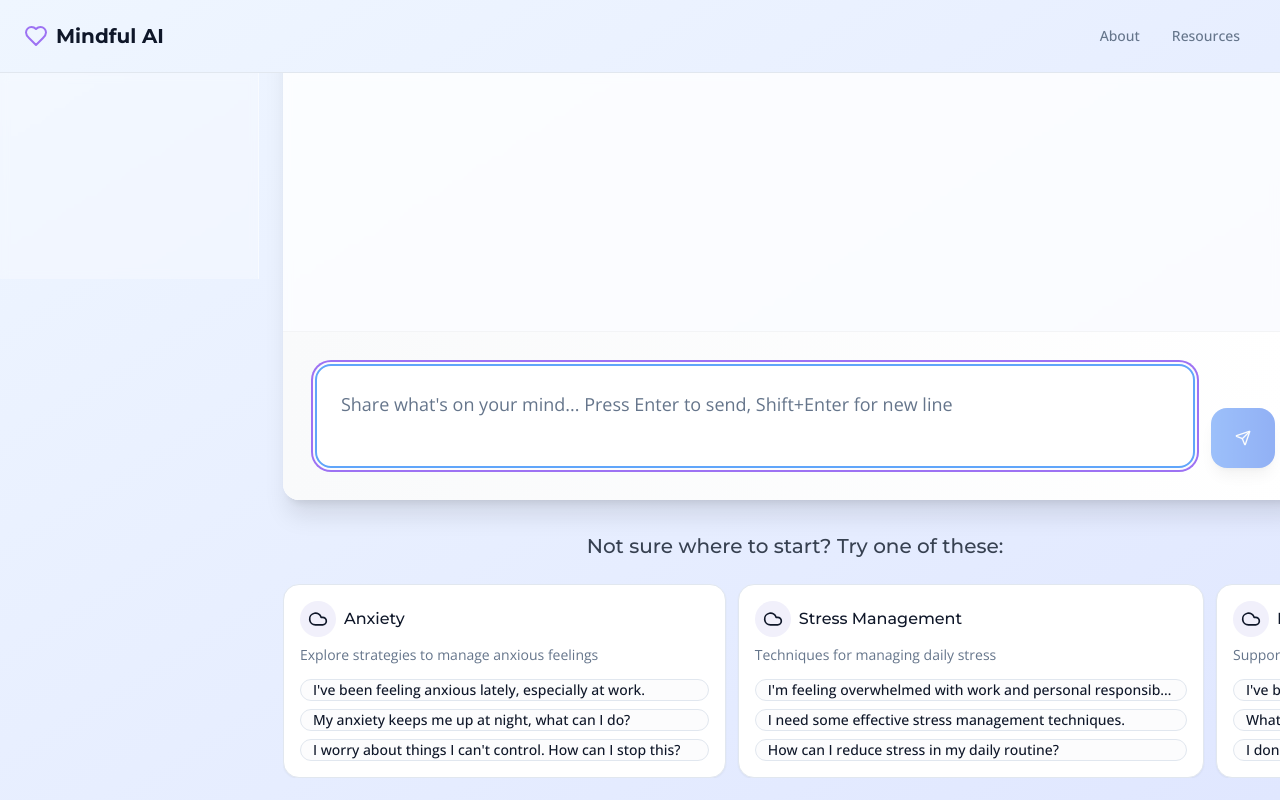
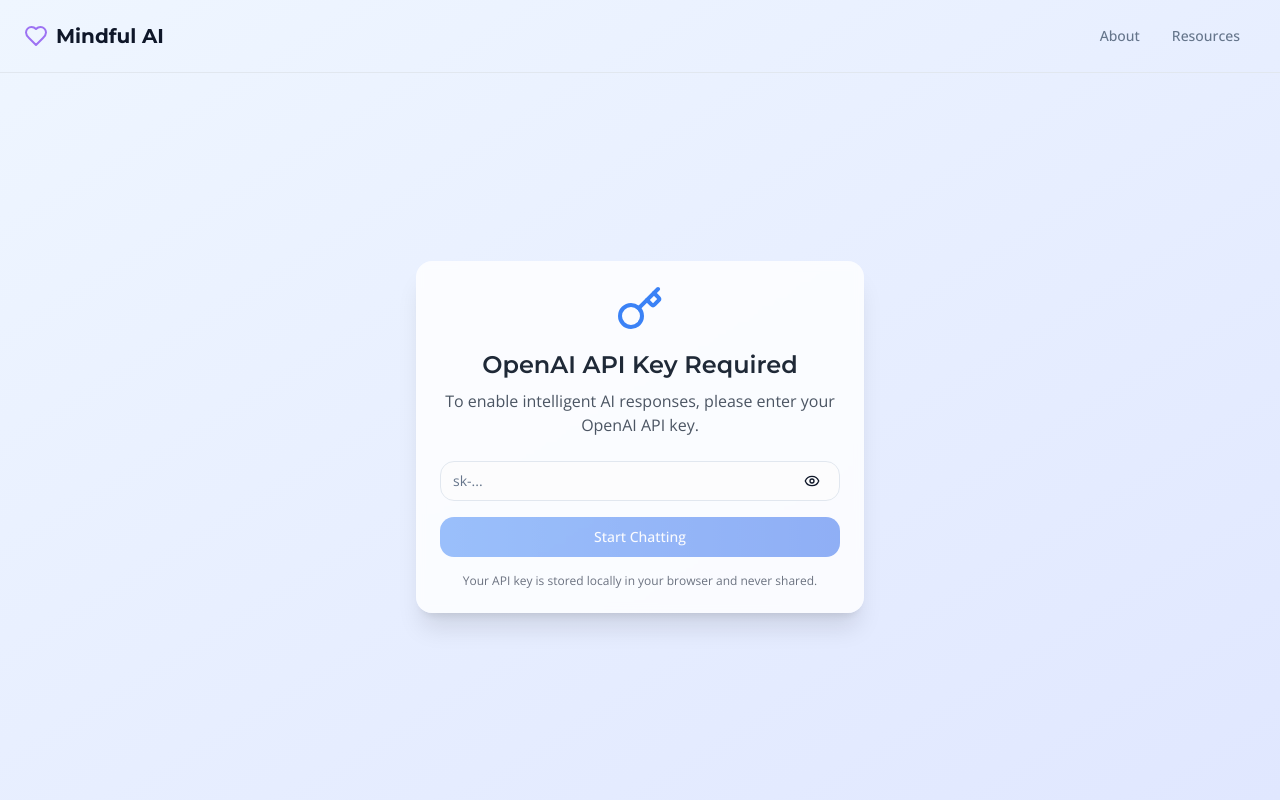
Before and after one commit to theabsurdisst/gentle-mind-chats, a React (Vite) app: page / in a window 1280 px wide. Built offline with nearby package versions, Linux system fonts and the light colour scheme.

Commit message:
feat: Integrate OpenAI API
Adds the necessary code to integrate with the OpenAI API for generating responses.

```diff
--- /dev/null
+++ b/src/components/ApiKeyInput.tsx
@@ -0,0 +1,80 @@
+
+import React, { useState } from "react";
+import { Button } from "@/components/ui/button";
+import { Input } from "@/components/ui/input";
+import { Card } from "@/components/ui/card";
+import { Key, Eye, EyeOff } from "lucide-react";
+import { openaiService } from "@/services/openaiService";
+
+interface ApiKeyInputProps {
+  onApiKeySet: () => void;
+}
+
+const ApiKeyInput: React.FC<ApiKeyInputProps> = ({ onApiKeySet }) => {
+  const [apiKey, setApiKey] = useState("");
+  const [showKey, setShowKey] = useState(false);
+  const [isLoading, setIsLoading] = useState(false);
+
+  const handleSubmit = async (e: React.FormEvent) => {
+    e.preventDefault();
+    if (!apiKey.trim()) return;
+
+    setIsLoading(true);
+    try {
+      openaiService.setApiKey(apiKey.trim());
+      onApiKeySet();
+    } catch (error) {
+      console.error('Error setting API key:', error);
+    } finally {
+      setIsLoading(false);
+    }
+  };
+
+  return (
+    <Card className="max-w-md mx-auto p-6 bg-white/80 backdrop-blur-sm shadow-xl border-0 rounded-2xl">
+      <div className="text-center mb-6">
+        <Key className="h-12 w-12 mx-auto mb-4 text-blue-500" />
+        <h2 className="text-2xl font-semibold text-gray-800 mb-2">OpenAI API Key Required</h2>
+        <p className="text-gray-600">
+          To enable intelligent AI responses, please enter your OpenAI API key.
+        </p>
+      </div>
+
+      <form onSubmit={handleSubmit} className="space-y-4">
+        <div className="relative">
+          <Input
+            type={showKey ? "text" : "password"}
+            value={apiKey}
+            onChange={(e) => setApiKey(e.target.value)}
+            placeholder="sk-..."
+            className="pr-12 text-lg"
+            disabled={isLoading}
+          />
+          <Button
+            type="button"
+            variant="ghost"
+            size="sm"
+            className="absolute right-2 top-1/2 -translate-y-1/2"
+            onClick={() => setShowKey(!showKey)}
+          >
+            {showKey ? <EyeOff className="h-4 w-4" /> : <Eye className="h-4 w-4" />}
+          </Button>
+        </div>
+
+        <Button
+          type="submit"
+          className="w-full bg-gradient-to-r from-blue-500 to-blue-600 hover:from-blue-600 hover:to-blue-700"
+          disabled={!apiKey.trim() || isLoading}
+        >
+          {isLoading ? "Setting up..." : "Start Chatting"}
+        </Button>
+      </form>
+
+      <div className="mt-4 text-xs text-gray-500 text-center">
+        Your API key is stored locally in your browser and never shared.
+      </div>
+    </Card>
+  );
+};
+
+export default ApiKeyInput;
--- a/src/context/ChatContext.tsx
+++ b/src/context/ChatContext.tsx
@@ -1,7 +1,7 @@
-
 import React, { createContext, useContext, useReducer, useEffect } from "react";
 import { Message, Conversation } from "@/types";
 import { v4 as uuidv4 } from "uuid";
+import { openaiService, OpenAIMessage } from "@/services/openaiService";
 
 interface ChatState {
   currentConversation: Conversation | null;
@@ -36,18 +36,7 @@ export const useChat = () => {
   return context;
 };
 
-const INITIAL_GREETING = "Hello! I'm Mindful AI, your personal therapy companion. I'm here to listen and support you. How are you feeling today?";
-
-const AI_RESPONSES = [
-  "I hear you, and I want you to know that your feelings are completely valid. Can you tell me more about what's been on your mind?",
-  "That sounds really challenging. You're being so brave by sharing this with me. How long have you been carrying these feelings?",
-  "Thank you for trusting me with this. It takes courage to open up. What do you think might help you feel a little lighter right now?",
-  "I'm here with you through this. Sometimes just being heard can make a difference. Is there anything specific you'd like to explore together?",
-  "Your emotional experience matters, and I'm grateful you're sharing it with me. What would feel most supportive for you in this moment?",
-  "I can sense this is important to you. You're taking such a positive step by talking about it. What insights have you had about this situation?",
-  "It sounds like you're going through a lot. Remember, you don't have to carry this alone. What kind of support feels most helpful to you?",
-  "I appreciate your openness. Every feeling you're experiencing is part of your human experience. What would you like to focus on together today?",
-];
+const INITIAL_GREETING = "Hello! I'm Mindful AI, your personal therapy companion. I'm here to listen and support you with empathy and understanding. How are you feeling today?";
 
 const initialState: ChatState = {
   currentConversation: null,
@@ -169,6 +158,11 @@ export const ChatProvider: React.FC<{ children: React.ReactNode }> = ({ children
       return;
     }
 
+    if (!openaiService.hasApiKey()) {
+      dispatch({ type: 'SET_ERROR', payload: "OpenAI API key is required for AI responses" });
+      return;
+    }
+
     console.log("ChatProvider: Sending message:", content);
     dispatch({ type: 'SET_LOADING', payload: true });
     dispatch({ type: 'SET_ERROR', payload: null });
@@ -195,24 +189,32 @@ export const ChatProvider: React.FC<{ children: React.ReactNode }> = ({ children
         dispatch({ type: 'UPDATE_CONVERSATION', payload: updatedConversation });
       }
 
-      // Simulate AI thinking time
-      await new Promise(resolve => setTimeout(resolve, 1000 + Math.random() * 1500));
+      // Prepare messages for OpenAI API
+      const currentMessages = [...state.currentConversation.messages, userMessage];
+      const apiMessages: OpenAIMessage[] = currentMessages
+        .filter(msg => msg.role !== 'assistant' || msg.content !== INITIAL_GREETING)
+        .map(msg => ({
+          role: msg.role,
+          content: msg.content,
+        }));
 
       // Generate AI response
-      const randomResponse = AI_RESPONSES[Math.floor(Math.random() * AI_RESPONSES.length)];
+      const aiResponseContent = await openaiService.generateTherapyResponse(apiMessages);
+
       const aiMessage: Message = {
         id: uuidv4(),
-        content: randomResponse,
+        content: aiResponseContent,
         role: "assistant",
         timestamp: Date.now(),
       };
 
       dispatch({ type: 'ADD_MESSAGE', payload: aiMessage });
-      console.log("ChatProvider: AI response sent");
+      console.log("ChatProvider: AI response generated successfully");
 
     } catch (error) {
       console.error("ChatProvider: Error sending message:", error);
-      dispatch({ type: 'SET_ERROR', payload: "Failed to send message. Please try again." });
+      const errorMessage = error instanceof Error ? error.message : "Failed to send message. Please try again.";
+      dispatch({ type: 'SET_ERROR', payload: errorMessage });
     } finally {
       dispatch({ type: 'SET_LOADING', payload: false });
     }
--- a/src/pages/Index.tsx
+++ b/src/pages/Index.tsx
@@ -1,13 +1,35 @@
-
-import React from "react";
+import React, { useState, useEffect } from "react";
 import { ChatProvider } from "@/context/ChatContext";
 import { MoodProvider } from "@/context/MoodContext";
 import Header from "@/components/Header";
 import ChatInterface from "@/components/ChatInterface";
 import ConversationHistory from "@/components/ConversationHistory";
 import MoodPicker from "@/components/MoodPicker";
+import ApiKeyInput from "@/components/ApiKeyInput";
+import { openaiService } from "@/services/openaiService";
 
 const Index = () => {
+  const [hasApiKey, setHasApiKey] = useState(false);
+
+  useEffect(() => {
+    setHasApiKey(openaiService.hasApiKey());
+  }, []);
+
+  const handleApiKeySet = () => {
+    setHasApiKey(true);
+  };
+
+  if (!hasApiKey) {
+    return (
+      <div className="flex flex-col h-screen bg-gradient-to-br from-blue-50 to-indigo-100">
+        <Header />
+        <div className="flex-1 flex items-center justify-center p-6">
+          <ApiKeyInput onApiKeySet={handleApiKeySet} />
+        </div>
+      </div>
+    );
+  }
+
   return (
     <MoodProvider>
       <ChatProvider>
--- /dev/null
+++ b/src/services/openaiService.ts
@@ -0,0 +1,83 @@
+
+export interface OpenAIMessage {
+  role: 'system' | 'user' | 'assistant';
+  content: string;
+}
+
+export class OpenAIService {
+  private apiKey: string;
+  private organizationId: string;
+
+  constructor() {
+    // For now, we'll use localStorage to store the API key
+    // In production, this should be handled via Supabase Edge Functions
+    this.apiKey = localStorage.getItem('openai_api_key') || '';
+    this.organizationId = 'org-iDR2G0Le9ddQ8wWyunFA3u9o';
+  }
+
+  setApiKey(apiKey: string) {
+    this.apiKey = apiKey;
+    localStorage.setItem('openai_api_key', apiKey);
+  }
+
+  hasApiKey(): boolean {
+    return !!this.apiKey;
+  }
+
+  async generateTherapyResponse(messages: OpenAIMessage[]): Promise<string> {
+    if (!this.apiKey) {
+      throw new Error('OpenAI API key not configured');
+    }
+
+    const systemPrompt: OpenAIMessage = {
+      role: 'system',
+      content: `You are Mindful AI, a compassionate and professional AI therapy companion. Your role is to:
+
+1. Provide empathetic, supportive responses
+2. Use active listening techniques
+3. Ask thoughtful follow-up questions
+4. Offer gentle guidance and coping strategies
+5. Validate emotions and experiences
+6. Never provide medical advice or diagnose conditions
+7. Encourage professional help when appropriate
+8. Keep responses conversational and warm
+9. Use therapeutic techniques like CBT, mindfulness, and emotional validation
+
+Always respond with empathy, understanding, and professional therapeutic support. Keep responses between 50-150 words unless the situation requires more detail.`
+    };
+
+    const apiMessages = [systemPrompt, ...messages];
+
+    try {
+      const response = await fetch('https://api.openai.com/v1/chat/completions', {
+        method: 'POST',
+        headers: {
+          'Authorization': `Bearer ${this.apiKey}`,
+          'Content-Type': 'application/json',
+          'OpenAI-Organization': this.organizationId,
+        },
+        body: JSON.stringify({
+          model: 'gpt-4o-mini',
+          messages: apiMessages,
+          temperature: 0.7,
+          max_tokens: 200,
+          presence_penalty: 0.1,
+          frequency_penalty: 0.1,
+        }),
+      });
+
+      if (!response.ok) {
+        const errorData = await response.json();
+        throw new Error(errorData.error?.message || 'Failed to generate response');
+      }
+
+      const data = await response.json();
+      return data.choices[0]?.message?.content || 'I apologize, but I\'m having trouble responding right now. Please try again.';
+    } catch (error) {
+      console.error('OpenAI API Error:', error);
+      throw error;
+    }
+  }
+}
+
+export const openaiService = new OpenAIService();
```
